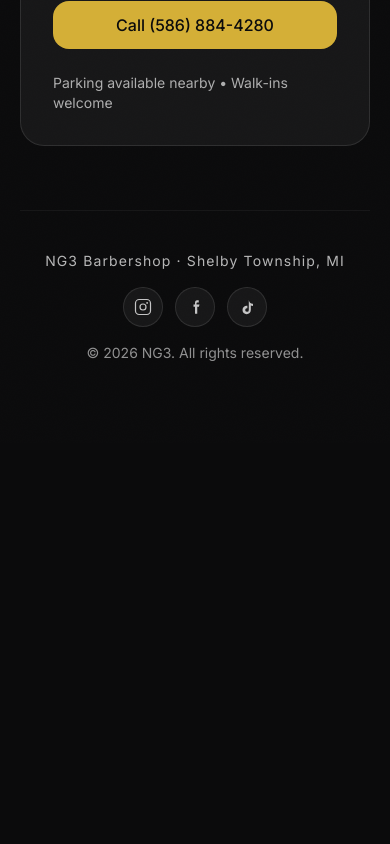
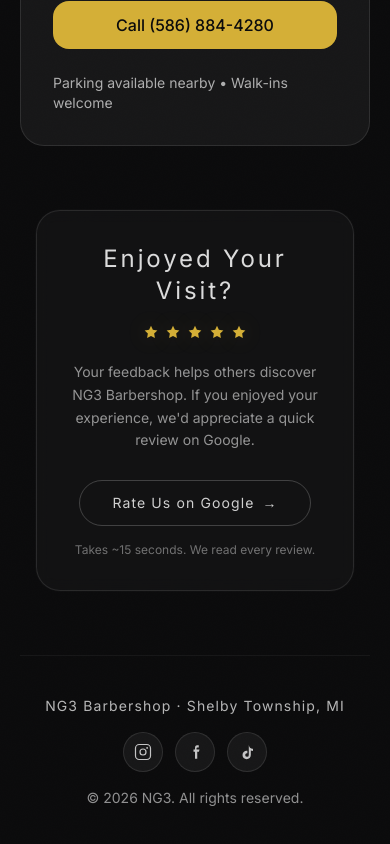
Before and after one commit to YousifA95/ng3-barbershop, a Next.js app: page / in a window 390 px wide. Shown: the part 5397-6241 px from the top of the page. Before the commit the page ends 5840 px from the top, so only its background shows below. Built offline with nearby package versions, Linux system fonts and the light colour scheme; no server answers.

Commit message:
Removed Services Gallery Location from Nav bar. Added Review us.

```diff
--- a/src/app/page.tsx
+++ b/src/app/page.tsx
@@ -65,6 +65,16 @@
 }
 
 export default function HomePage() {
+  const desktopReviewUrl = SHOP.placeidDesk;
+
+  const mobileReviewUrl = SHOP.placeidMobile;
+
+  const isMobile =
+    typeof window !== "undefined" &&
+    /Android|iPhone|iPad|iPod/i.test(navigator.userAgent);
+
+  const reviewUrl = isMobile ? mobileReviewUrl : desktopReviewUrl;
+
   const jsonLd = buildLocalBusinessJsonLd();
 
   return (
@@ -98,17 +108,6 @@
           </div>
 
           {/* Desktop nav */}
-          <nav className="hidden md:flex items-center gap-8 text-sm text-white/70">
-            <a className="hover:text-white transition" href="#services">
-              Services
-            </a>
-            <a className="hover:text-white transition" href="#gallery">
-              Gallery
-            </a>
-            <a className="hover:text-white transition" href="#location">
-              Location
-            </a>
-          </nav>
 
           <div className="flex items-center gap-3">
             <a
@@ -138,15 +137,6 @@
               </summary>
 
               <div className="absolute right-0 mt-3 w-[min(86vw,320px)] rounded-2xl border border-white/10 bg-[#0b0b0c]/95 backdrop-blur p-2 shadow-[0_18px_55px_rgba(0,0,0,0.6)]">
-                <a className="menu-item" href="#services">
-                  Services
-                </a>
-                <a className="menu-item" href="#gallery">
-                  Gallery
-                </a>
-                <a className="menu-item" href="#location">
-                  Location
-                </a>
                 <div className="mt-2 grid grid-cols-2 gap-2">
                   <a
                     className="btn btn-secondary w-full justify-center"
@@ -154,7 +144,7 @@
                   >
                     Call
                   </a>
-                  <a className="btn btn-primary w-full justify-center" href="#appointments">
+                  <a className="btn btn-primary w-full justify-center" href={SHOP.booksy} target="_blank" rel="noreferrer noopener">
                     Book
                   </a>
                 </div>
@@ -378,6 +368,57 @@
           </div>
         </SectionReveal>
 
+        {/* RATE US (Premium Card) */}
+        <section className="mt-16">
+          <div className="mx-auto max-w-6xl px-4 sm:px-6 lg:px-8">
+            <div className="rounded-3xl border border-white/10 bg-white/[0.03] p-8 text-center shadow-[0_0_0_1px_rgba(255,255,255,0.02)] backdrop-blur">
+              <h3 className="font-[var(--font-heading)] text-2xl tracking-[0.12em] text-white/85">
+                Enjoyed Your Visit?
+              </h3>
+
+              <div className="mt-4 flex justify-center gap-1 text-[color:var(--gold)]">
+                {Array.from({ length: 5 }).map((_, i) => (
+                  <svg
+                    key={i}
+                    viewBox="0 0 24 24"
+                    width="18"
+                    height="18"
+                    aria-hidden="true"
+                    fill="currentColor"
+                    className="drop-shadow-[0_0_10px_rgba(212,175,55,0.18)]"
+                  >
+                    <path d="M12 17.3 6.8 20l1-5.9L3.5 9.9l6-.9L12 3.6l2.5 5.4 6 .9-4.3 4.2 1 5.9z" />
+                  </svg>
+                ))}
+              </div>
+
+              <p className="mt-5 text-sm leading-relaxed text-white/55">
+                Your feedback helps others discover NG3 Barbershop. If you enjoyed your
+                experience, we'd appreciate a quick review on Google.
+              </p>
+
+              <div className="mt-7 flex justify-center">
+                <a
+                  href={reviewUrl}
+                  target="_blank"
+                  rel="noreferrer noopener"
+                  className="group inline-flex items-center justify-center rounded-full border border-white/20 bg-transparent px-8 py-3 text-sm font-[var(--font-heading)] tracking-[0.08em] text-white/80 transition hover:border-[color:var(--gold)]/45 hover:text-white focus:outline-none focus-visible:ring-2 focus-visible:ring-[color:var(--gold)]/60"
+                  aria-label="Rate NG3 Barbershop on Google"
+                >
+                  Rate Us on Google
+                  <span className="ml-2 inline-block translate-x-0 transition group-hover:translate-x-0.5">
+                    →
+                  </span>
+                </a>
+              </div>
+
+              <div className="mt-4 text-xs text-white/40">
+                Takes ~15 seconds. We read every review.
+              </div>
+            </div>
+          </div>
+        </section>
+
         <footer className="mt-16 border-t border-white/5 pt-10 text-center text-sm text-white/55">
           <div className="text-white/70 font-[var(--font-heading)] tracking-[0.08em]">
             NG3 Barbershop · Shelby Township, MI
--- a/src/lib/site.ts
+++ b/src/lib/site.ts
@@ -24,6 +24,8 @@
   url: "https://ng3barbershop.com",
   address: "45553 Mound Rd, Shelby Township, MI 48317",
   phone: "(586) 884-4280",
+  placeidDesk: "https://search.google.com/local/writereview?placeid=ChIJP99GJIbdJIgRI8p9k1ilOR0",
+  placeidMobile: "https://maps.google.com/?cid=ChIJP99GJIbdJIgRI8p9k1ilOR0",
   booksy: "https://booksy.com/en-us/825980_ng3-barbershop_barber-shop_23451_utica#ba_s=seo",
   maps: "https://maps.app.goo.gl/Cfv5qyijnuFYV2D6A",
   instagram: "https://www.instagram.com/ng3barbershop/",
```
